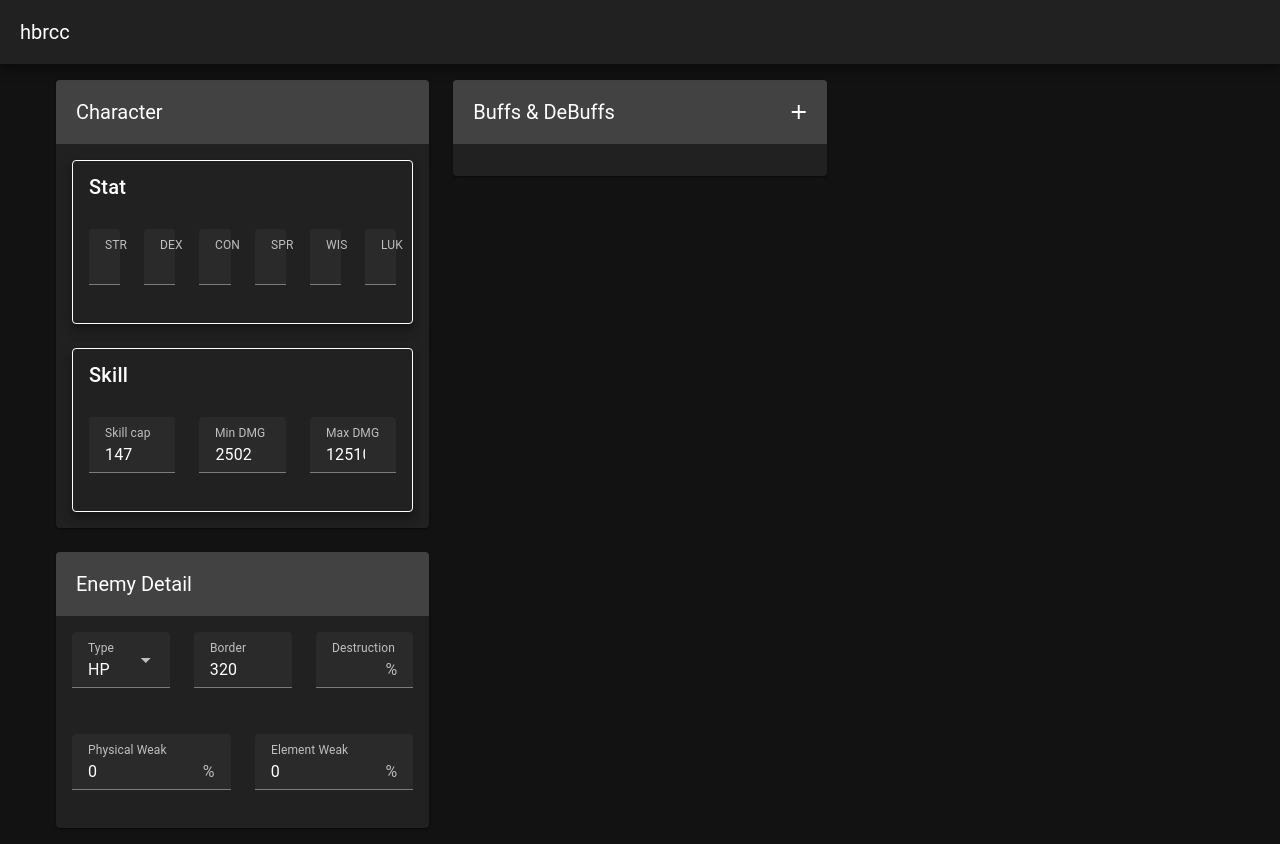
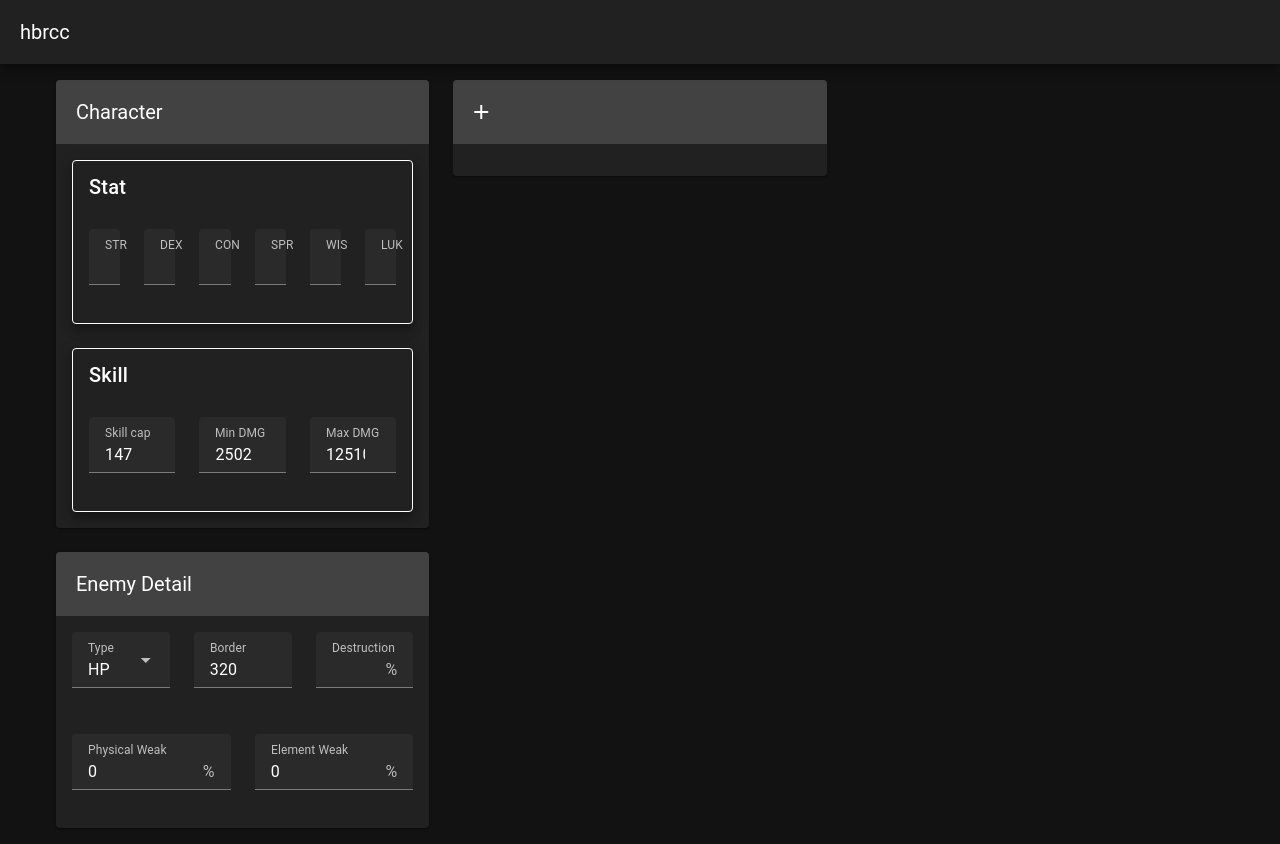
Before and after one commit to TWT233/hbrcc, a Vue app: page / in a window 1280 px wide. Built offline with nearby package versions, Linux system fonts and the light colour scheme.

Commit message:
dynamic title

```diff
--- a/src/components/selector/ViewMod.vue
+++ b/src/components/selector/ViewMod.vue
@@ -1,13 +1,14 @@
 <script lang="ts" setup>
 import {defineEmits, defineProps} from "vue"
 
-import ShowMod from "@/components/selector/EditorDefaultMod.vue";
+import ShowMod from "@/components/selector/EditorMod.vue";
 
 import {DefaultATKBuff, Modifier} from "@/components/model/modifier/modifier";
 import {ATK, MainTypes} from "@/components/model/modifier/types";
 
 const props = defineProps<{
   mods: Record<MainTypes, Modifier[]>
+  title: string
 }>()
 
 const emit = defineEmits<{
@@ -27,13 +28,11 @@ function deleteMod(ii, index) {
 
 <template>
   <v-card>
-    <v-toolbar>
-      <v-toolbar-title>Buffs & DeBuffs</v-toolbar-title>
+    <v-toolbar :title="title">
       <v-btn icon="mdi-plus" @click="addMod()"></v-btn>
     </v-toolbar>
     <v-container>
       <v-row v-for="(mt,index) in mods" :key="mt">
-        <v-divider v-if="index>0&&mt.length>0"></v-divider>
         <v-col v-for="i in mt.length" :key="i" cols="auto">
           <ShowMod v-model:mod="mt[i-1]" @del="deleteMod(mt,i-1)"></ShowMod>
         </v-col>
```
